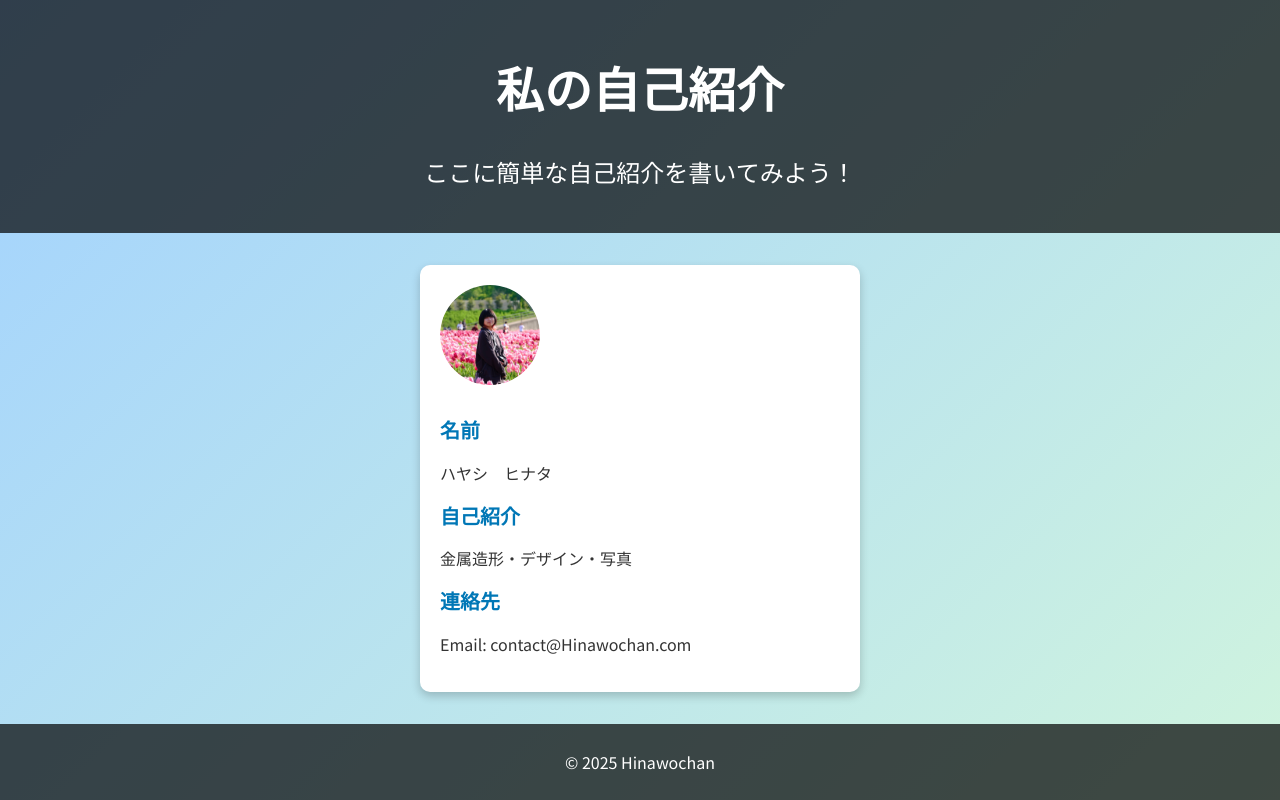
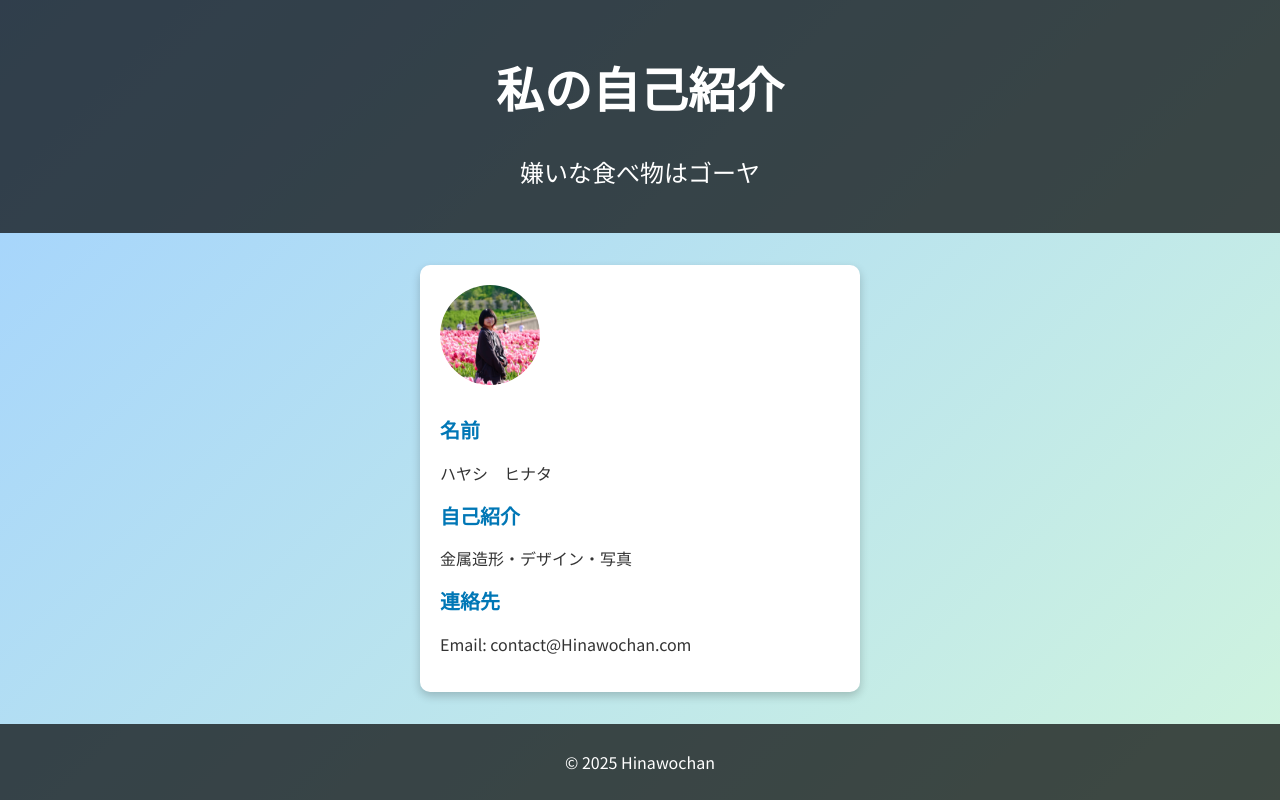
Before and after one commit to Hinawochan/Hinawochan.github.io, a plain HTML site: page index.html in a window 1280 px wide. Drawn offline with Linux system fonts and the light colour scheme.

Commit message:
Update index.html

```diff
--- a/index.html
+++ b/index.html
@@ -9,7 +9,7 @@
 <body>
     <header>
         <h1>私の自己紹介</h1>
-        <p>ここに簡単な自己紹介を書いてみよう！</p>
+        <p>嫌いな食べ物はゴーヤ</p>
     </header>
 
     <main>
```
